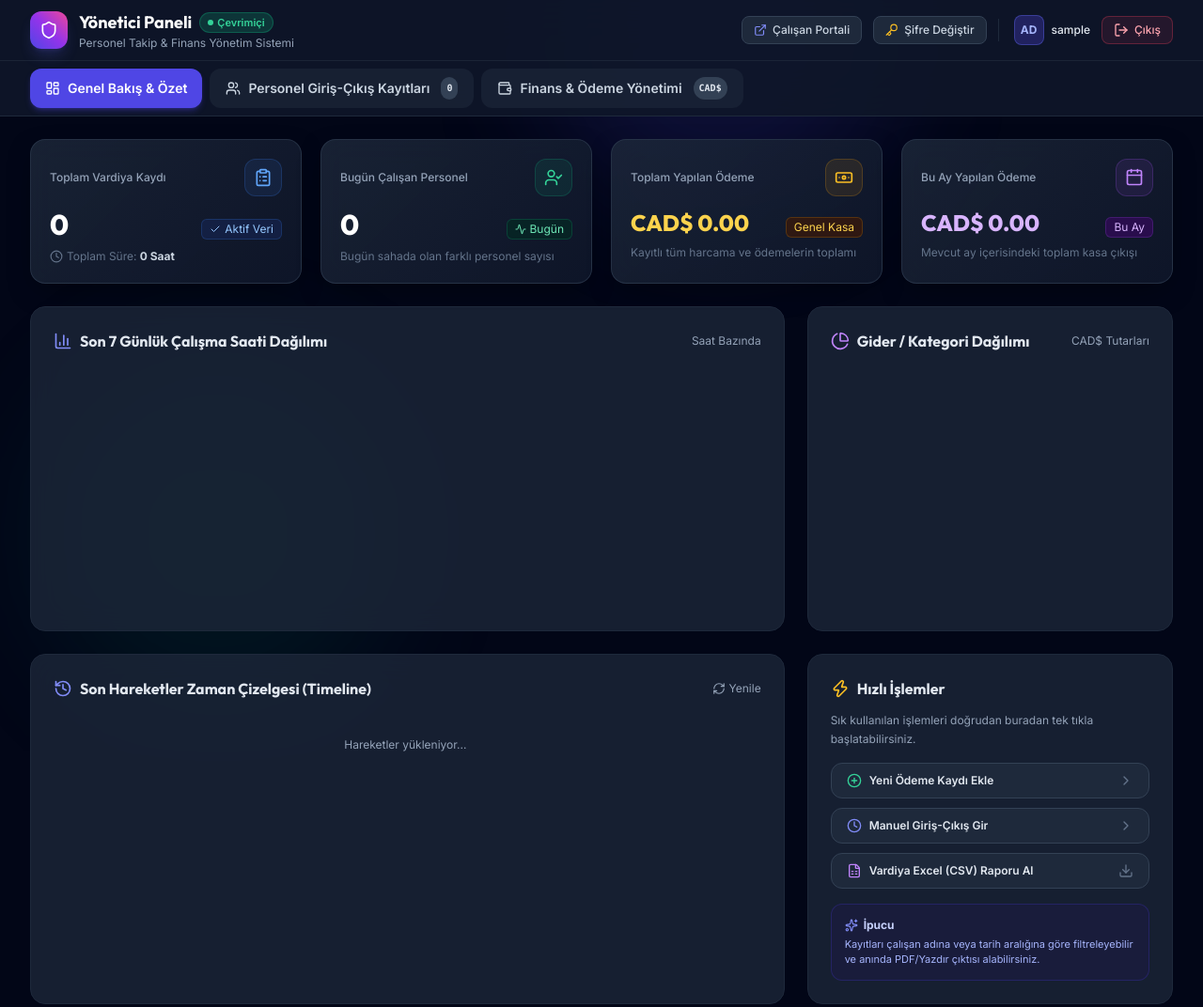
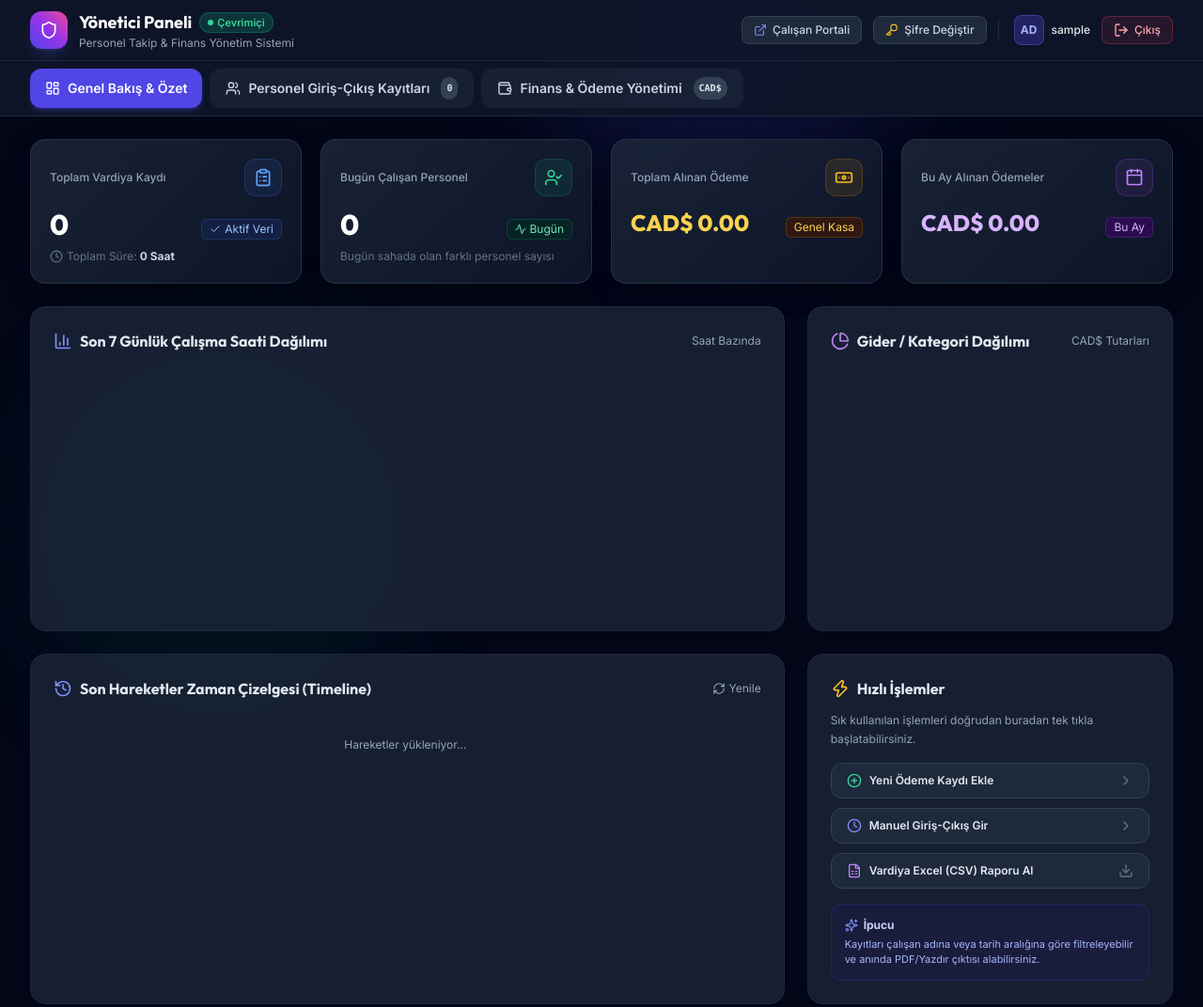
Before and after one commit to ThulanTR/giriscikis, a website: page public/admin.html in a window 1280 px wide. Shown: the whole page at 94% size. Drawn offline with nearby package versions, Linux system fonts and the light colour scheme; some packages are replaced by stand-ins of ours; no server answers; sample sign-in values are in the browser's storage; a script that the page names is missing.

Commit message:
Update admin.html

```diff
--- a/public/admin.html
+++ b/public/admin.html
@@ -171,7 +171,7 @@
         <!-- Kart 3: Toplam Yapılan Ödeme -->
         <div class="glass-card rounded-2xl p-5 border border-slate-700/60">
           <div class="flex items-center justify-between mb-3">
-            <span class="text-xs font-medium text-slate-400">Toplam Yapılan Ödeme</span>
+            <span class="text-xs font-medium text-slate-400">Toplam Alınan Ödeme</span>
             <div class="w-10 h-10 rounded-xl bg-amber-500/10 border border-amber-500/20 flex items-center justify-center">
               <i data-lucide="banknote" class="w-5 h-5 text-amber-400"></i>
             </div>
@@ -180,13 +180,12 @@
             <h3 id="statTotalPayments" class="text-xl sm:text-2xl font-extrabold font-heading text-amber-300">CAD$ 0.00</h3>
             <span class="text-xs text-amber-300 bg-amber-950/60 px-2 py-0.5 rounded-md border border-amber-500/20">Genel Kasa</span>
           </div>
-          <p class="text-xs text-slate-500 mt-2">Kayıtlı tüm harcama ve ödemelerin toplamı</p>
-        </div>
+          </div>
 
         <!-- Kart 4: Bu Ay Yapılan Toplam Ödeme -->
         <div class="glass-card rounded-2xl p-5 border border-slate-700/60">
           <div class="flex items-center justify-between mb-3">
-            <span class="text-xs font-medium text-slate-400">Bu Ay Yapılan Ödeme</span>
+            <span class="text-xs font-medium text-slate-400">Bu Ay Alınan Ödemeler</span>
             <div class="w-10 h-10 rounded-xl bg-purple-500/10 border border-purple-500/20 flex items-center justify-center">
               <i data-lucide="calendar" class="w-5 h-5 text-purple-400"></i>
             </div>
@@ -195,8 +194,7 @@
             <h3 id="statThisMonthPayments" class="text-xl sm:text-2xl font-extrabold font-heading text-purple-300">CAD$ 0.00</h3>
             <span class="text-xs text-purple-300 bg-purple-950/60 px-2 py-0.5 rounded-md border border-purple-500/20">Bu Ay</span>
           </div>
-          <p class="text-xs text-slate-500 mt-2">Mevcut ay içerisindeki toplam kasa çıkışı</p>
-        </div>
+         </div>
 
       </div>
 
@@ -430,7 +428,7 @@
                </div>
 
         <div class="glass-card rounded-2xl p-4.5 border border-slate-700/60">
-          <div class="text-xs font-medium text-slate-400 mb-1">Bu Ayki Alınan Ödemeler</div>
+          <div class="text-xs font-medium text-slate-400 mb-1">Bu Ay Alınan Ödemeler</div>
           <div id="financeSummaryThisMonth" class="text-2xl font-bold font-heading text-emerald-400">CAD$ 0.00</div>
                 </div>
 
```
